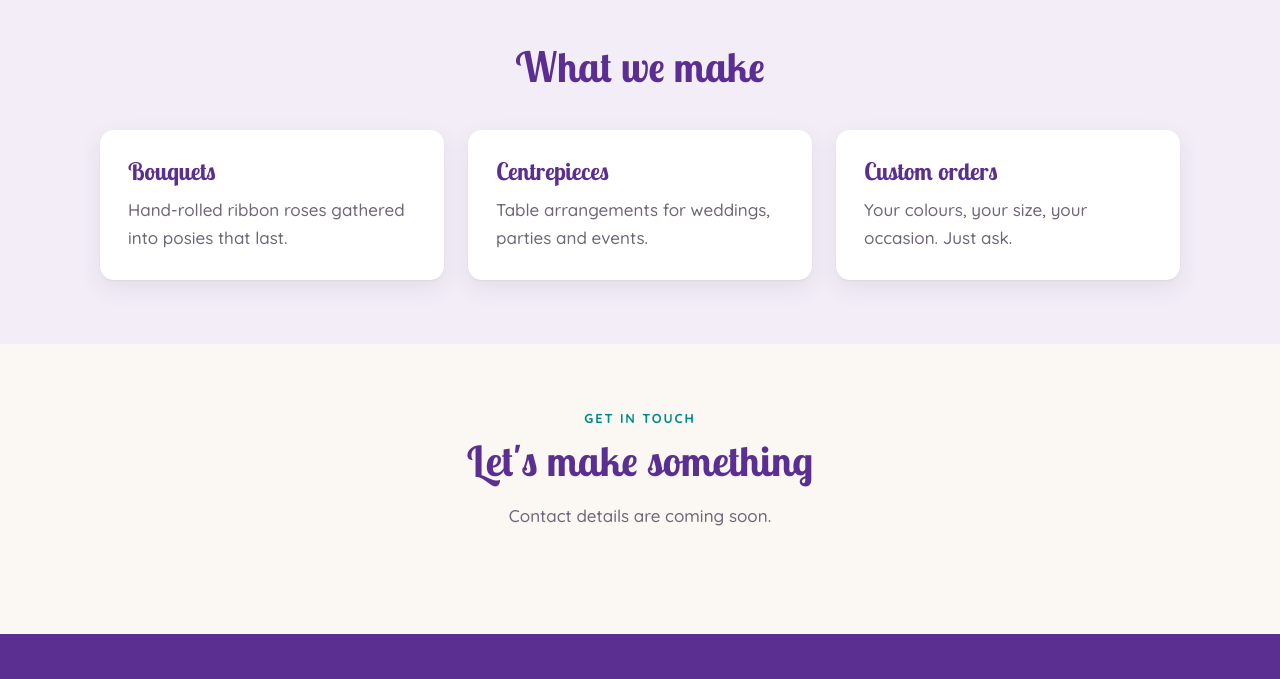
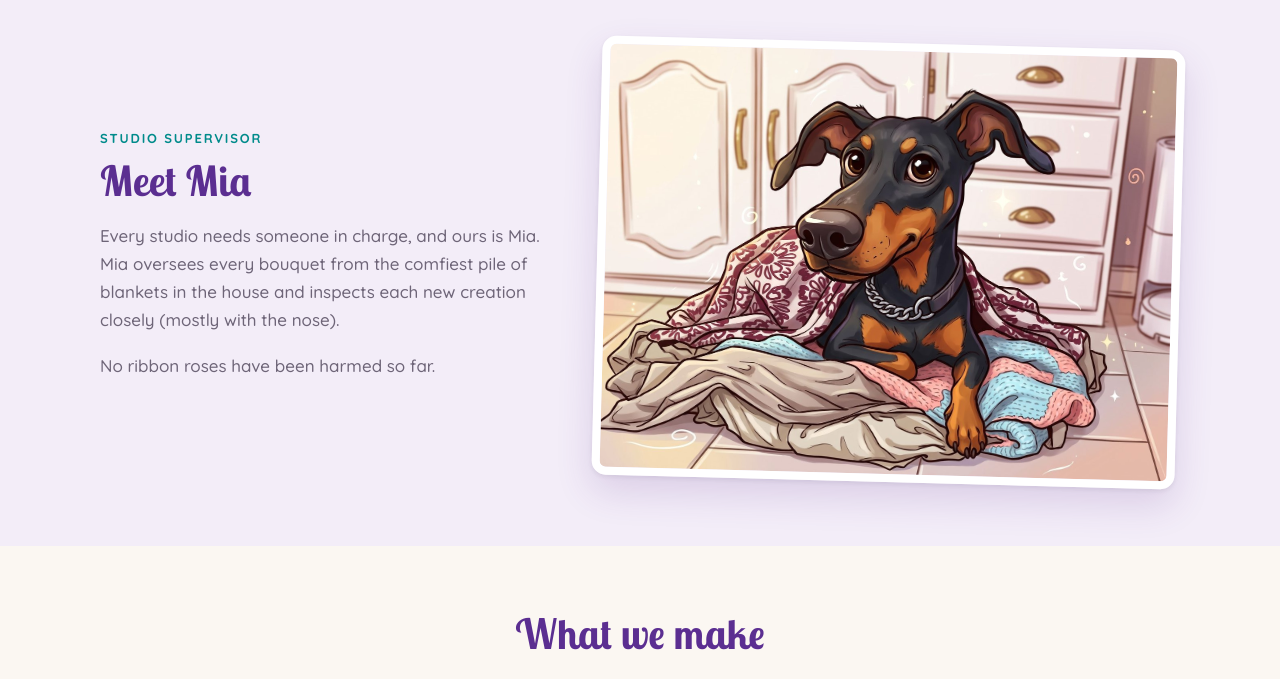
Before and after one commit to ippi591/roxy-arts-site, a plain HTML site: page about.html in a window 1280 px wide. Shown: the part 950-1629 px from the top of the page. Drawn offline with Linux system fonts and the light colour scheme.

Commit message:
Add "Meet Mia" section to About page
- Add caricature of Mia, the studio dog, with a short caption
- Version the stylesheet link so browsers pick up new styles

Co-Authored-By: Claude Opus 5.5 <noreply@anthropic.com>

```diff
--- a/about.html
+++ b/about.html
@@ -23,7 +23,7 @@
     <link rel="preconnect" href="https://fonts.googleapis.com">
     <link rel="preconnect" href="https://fonts.gstatic.com" crossorigin>
     <link href="https://fonts.googleapis.com/css2?family=Lobster+Two:wght@400;700&family=Quicksand:wght@500;700&display=swap" rel="stylesheet">
-    <link rel="stylesheet" href="/styles.css">
+    <link rel="stylesheet" href="/styles.css?v=2">
 </head>
 <body>
 
@@ -58,6 +58,20 @@
         </section>
 
         <section class="section section--tint">
+            <div class="container about about--reverse">
+                <div class="about-text">
+                    <span class="eyebrow">Studio supervisor</span>
+                    <h2>Meet Mia</h2>
+                    <p>Every studio needs someone in charge, and ours is Mia. Mia oversees every bouquet from the comfiest pile of blankets in the house and inspects each new creation closely (mostly with the nose).</p>
+                    <p>No ribbon roses have been harmed so far.</p>
+                </div>
+                <div class="mia-img">
+                    <img src="/images/mia-caricature.jpg" alt="Cartoon caricature of Mia, a black and tan dog, lying on a pile of colourful blankets" width="1400" height="1045" loading="lazy">
+                </div>
+            </div>
+        </section>
+
+        <section class="section">
             <div class="container">
                 <div class="section-head">
                     <h2>What we make</h2>
@@ -79,7 +93,7 @@
             </div>
         </section>
 
-        <section class="section" id="contact">
+        <section class="section section--tint" id="contact">
             <div class="container section-head">
                 <span class="eyebrow">Get in touch</span>
                 <h2>Let's make something</h2>
--- a/styles.css
+++ b/styles.css
@@ -150,6 +150,14 @@ h1, h2, h3 {
 .about-text h2 { font-size: clamp(2rem, 4vw, 2.6rem); }
 .about-text p { color: var(--muted); }
 
+@media (min-width: 820px) { .about--reverse { grid-template-columns: 1fr 1.3fr; } }
+.mia-img img {
+  width: 100%; height: auto; border-radius: var(--radius);
+  box-shadow: var(--shadow-lift); border: 8px solid #fff;
+  transform: rotate(1.5deg);
+}
+@media (max-width: 819px) { .about--reverse .mia-img { order: -1; } }
+
 .values { display: grid; gap: 24px; grid-template-columns: repeat(auto-fit, minmax(220px, 1fr)); }
 .value { background: #fff; border-radius: var(--radius); padding: 28px; box-shadow: var(--shadow); }
 .value h3 { font-size: 1.5rem; }
```
Also changed, not shown: gallery.html (+1 -1 lines), index.html (+1 -1 lines), images/mia-caricature.jpg (added).
